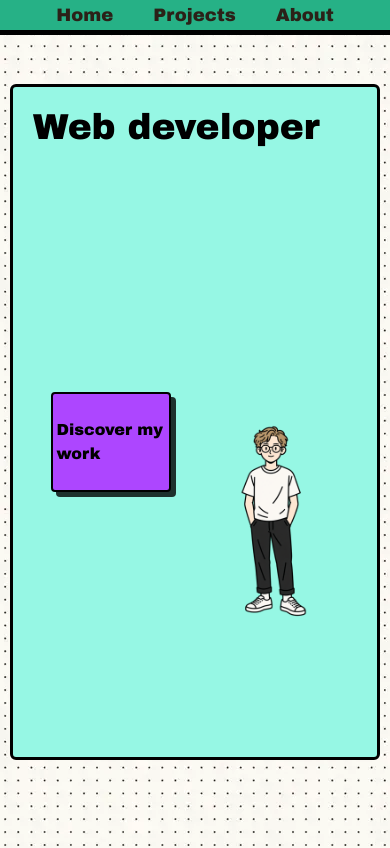
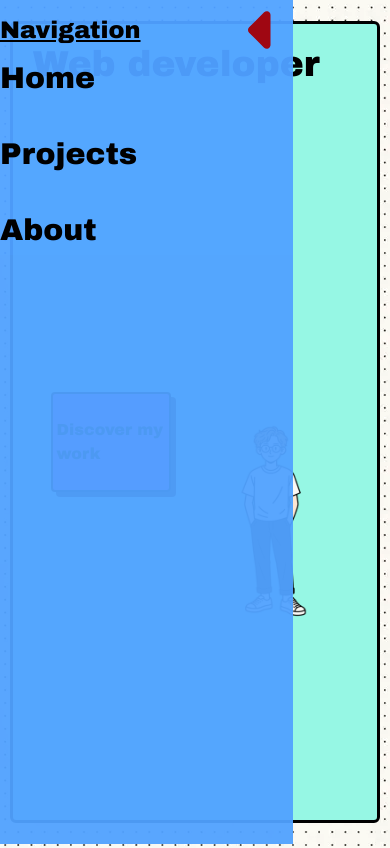
Before and after one commit to Carlbern/filipbernhard.com, a React (Vite) app: page / in a window 390 px wide. Shown: the top 848 px of the page. Built offline with nearby package versions, Linux system fonts and the light colour scheme.

Commit message:
First version of mobile menu finished, needs extra polish

```diff
--- a/src/components/header.tsx
+++ b/src/components/header.tsx
@@ -1,6 +1,29 @@
+import { useEffect, useState } from "react";
 import { Link } from "react-router";
+import { FaCaretLeft, FaCaretRight } from "react-icons/fa6";
+
+//Functions taken from https://stackoverflow.com/questions/36862334/get-viewport-window-height-in-reactjs#36862446
+function getWindowWidth() {
+  const { innerWidth: width } = window;
+  return width;
+}
+export default function useWindowWidth() {
+  const [windowWidth, setWindowWidth] = useState(getWindowWidth());
+  useEffect(() => {
+    function handleResize() {
+      setWindowWidth(getWindowWidth());
+    }
+    window.addEventListener("resize", handleResize);
+    return () => window.removeEventListener("resize", handleResize);
+  }, []);
+  return windowWidth;
+}
 
 export function Header() {
+  const width = useWindowWidth();
+  const [open, setOpen] = useState(true);
+
+  if (width > 700) {
     return (
       <div className="flex justify-center bg-primary shadow-header absolute w-full font-fira font-medium">
         <nav className="text-lg text-accent flex gap-10 p-[1px]">
@@ -16,4 +39,37 @@ export function Header() {
         </nav>
       </div>
     );
+  } else {
+    return (
+      <>
+        {open ? (
+          <div className="fixed left-0 flex flex-col w-[75%] h-screen z-50 bg-blue-400/95 ">
+            <div className="flex items-center justify-between">
+              <h1 className="text-2xl underline">Navigation</h1>
+              <FaCaretLeft
+                className="text-6xl hover:text-red-500 text-red-800 hover:cursor-pointer"
+                onClick={() => setOpen(false)}
+              />
+            </div>
+            <nav className="flex flex-col gap-10">
+              <Link className="text-3xl hover:text-gray-300" to="/">
+                Home
+              </Link>
+              <Link className="text-3xl hover:text-gray-300" to="/projects">
+                Projects
+              </Link>
+              <Link className="text-3xl hover:text-gray-300" to="/about">
+                About
+              </Link>
+            </nav>
+          </div>
+        ) : (
+          <FaCaretRight
+            className="fixed top-2 -left-3  text-6xl hover:text-green-600 hover:cursor-pointer text-green-300 stroke-10 stroke-black"
+            onClick={() => setOpen(true)}
+          />
+        )}
+      </>
+    );
   }
+}
--- a/src/main.tsx
+++ b/src/main.tsx
@@ -11,7 +11,6 @@ createRoot(document.getElementById("root")!).render(
   <BrowserRouter basename="/">
     <title>Filip Bernhard</title>
     <meta name="Author" content="Filip Bernhard" />
-
     <Header />
     <Routes>
       <Route path="/" element={<Home />} />
--- a/src/pages/home.tsx
+++ b/src/pages/home.tsx
@@ -2,9 +2,9 @@ import { NavLink } from "react-router";
 
 export default function Home() {
   return (
-    <div className="min-h-screen flex flex-col gap-5">
+    <div className="min-h-screen flex flex-col">
       <div className="flex h-[100dvh] justify-center items-center">
-        <div className="flex flex-col p-5 bg-teal-200 w-[95%] lg:w-[80%] h-[80%] border-3 rounded-md">
+        <div className="flex flex-col p-5 bg-teal-200 w-[95%] lg:w-[80%] h-[95%] md:h-[80%] border-3 rounded-md">
           <h1 className="text-4xl lg:text-5xl">Web developer</h1>
           <div className="h-full flex items-center justify-around">
             <NavLink
```
Lines whose indentation alone changed are shown as unchanged.
